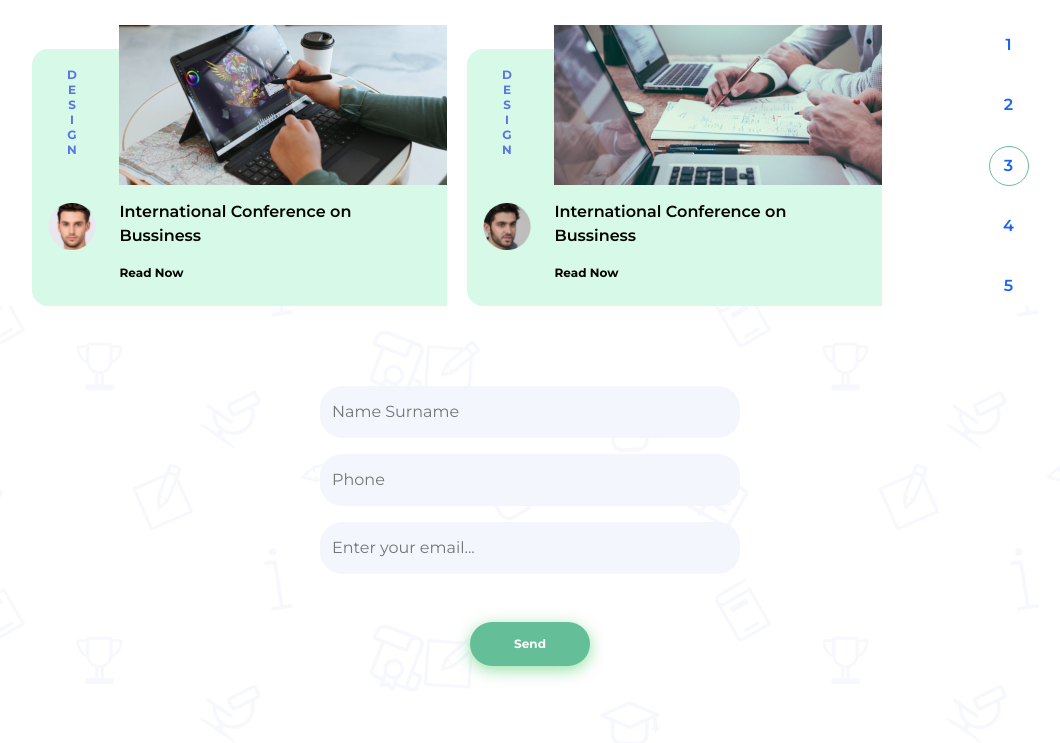
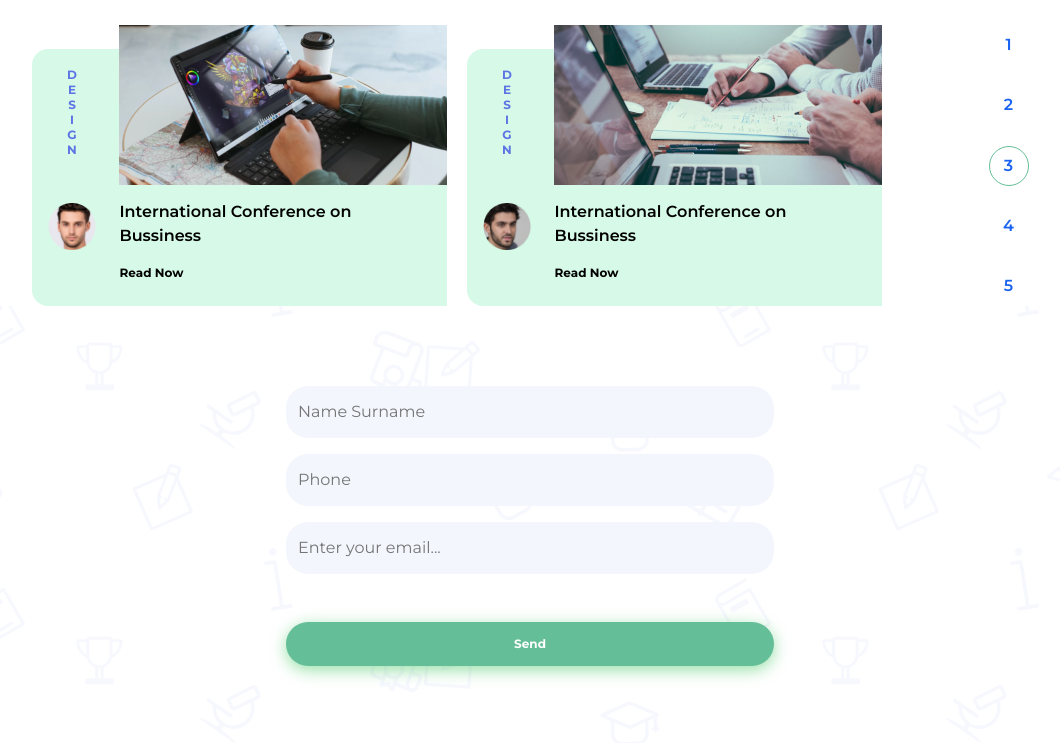
Before and after one commit to Activine/hyz_academy, a plain HTML site: page html_css/index.html in a window 1280 px wide. Shown: the part 5215-5958 px from the top of the page, without its empty margins (110-1170 px from the left). Drawn offline with Linux system fonts and the light colour scheme.

Commit message:
HYS_FE_ls_3 refactoring breackpoints in section form

```diff
--- a/html_css/scss/layout/_form.scss
+++ b/html_css/scss/layout/_form.scss
@@ -51,17 +51,14 @@
     box-shadow: 0px 4px 16px rgba(75, 202, 103, 0.58);
   }
 }
-
-@media only screen and (min-width: 1000px) {
-  .form {
-    &__input {
-      width: 420px;
-    }
-  }
-
-  .btn {
-    &__form {
-      width: auto;
-    }
+@media only screen and (min-width: 768px) {
+  .form__input, .btn__form {
+    width: 50%;
   }
 }
+
+@media only screen and (min-width: 1440px) {
+  .form__input, .btn__form {
+    width: 420px;
+  }
+}
```
Also changed, not shown: html_css/css/style.css, html_css/css/style.min.css, 2 other files.
